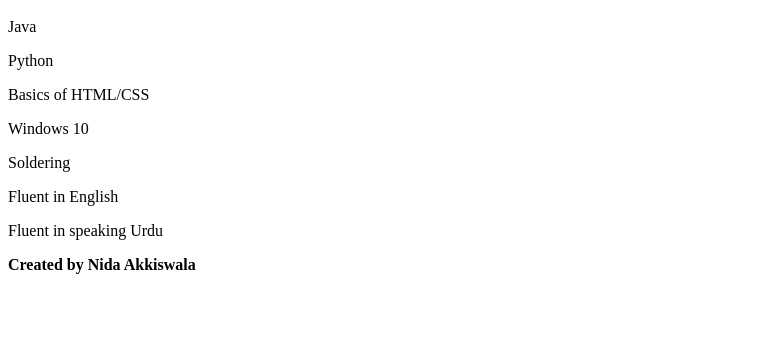
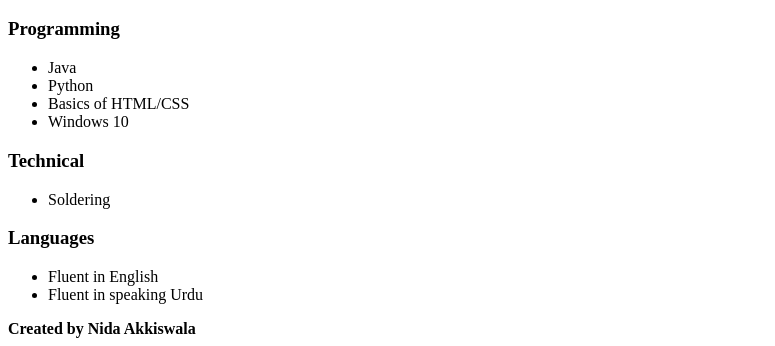
Before and after one commit to NidaAkkiswala/Project1, a plain HTML site: page resume.html in a window 1280 px wide. Shown: the part 472-818 px from the top of the page, without its empty margins (0-775 px from the left). Drawn offline with Linux system fonts and the light colour scheme.

Commit message:
easier to read skills

```diff
--- a/resume.html
+++ b/resume.html
@@ -33,13 +33,22 @@
 
 	<h1>Skills</h1>
 	<section>
-	  <p>Java</p>
-	  <p>Python</p>
-      <p>Basics of HTML/CSS</p>
-	  <p>Windows 10</p>
-      <p>Soldering</p>
-	  <p>Fluent in English</p>
-	  <p>Fluent in speaking Urdu</p>
+	  <h3>Programming</h3>
+	  <ul>
+	    <li>Java</li>
+	    <li>Python</li>
+        <li>Basics of HTML/CSS</li>
+	    <li>Windows 10</li>
+	  </ul>
+	  <h3>Technical</h3>
+	  <ul>
+        <li>Soldering</li>
+	  </ul>
+	  <h3>Languages</h3>
+	  <ul>
+	    <li>Fluent in English</li>
+	    <li>Fluent in speaking Urdu</li>
+	  </ul>
 	</section>
 
 
```
